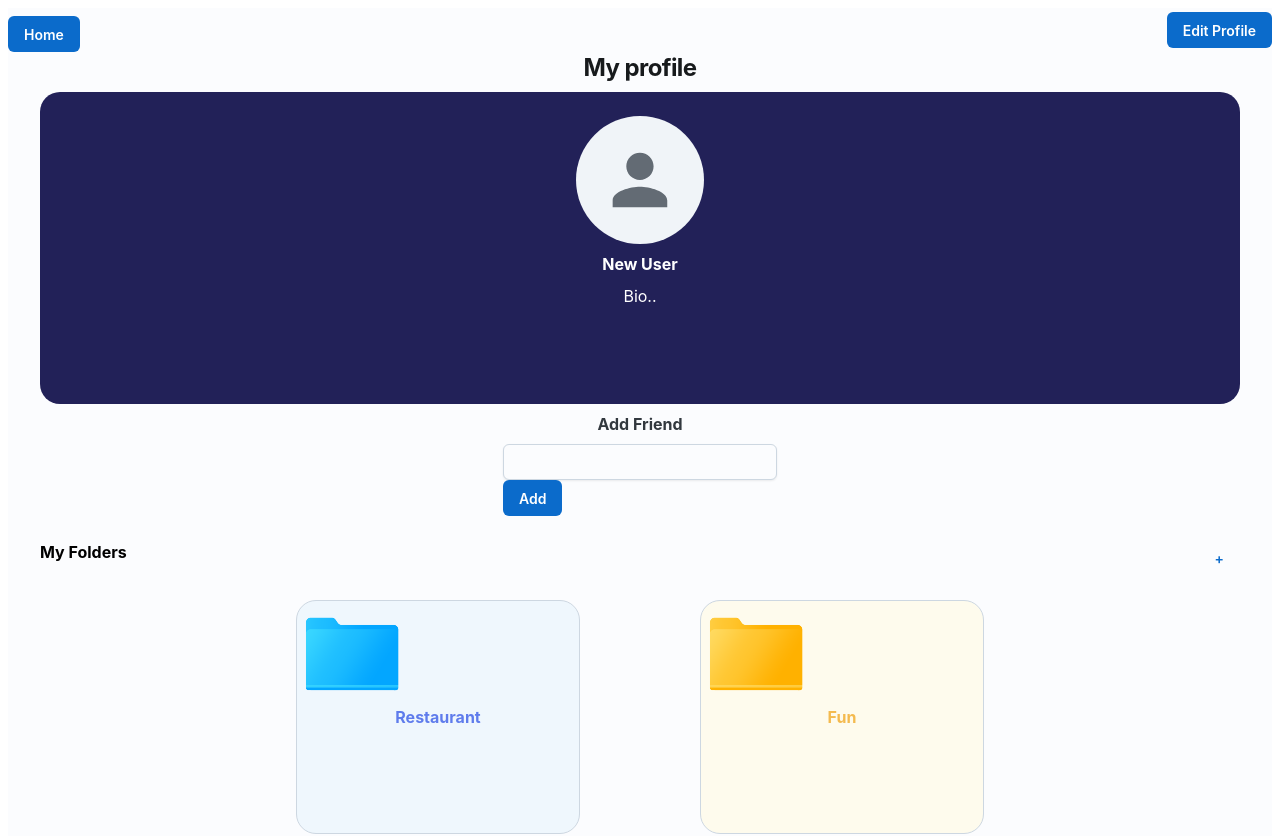
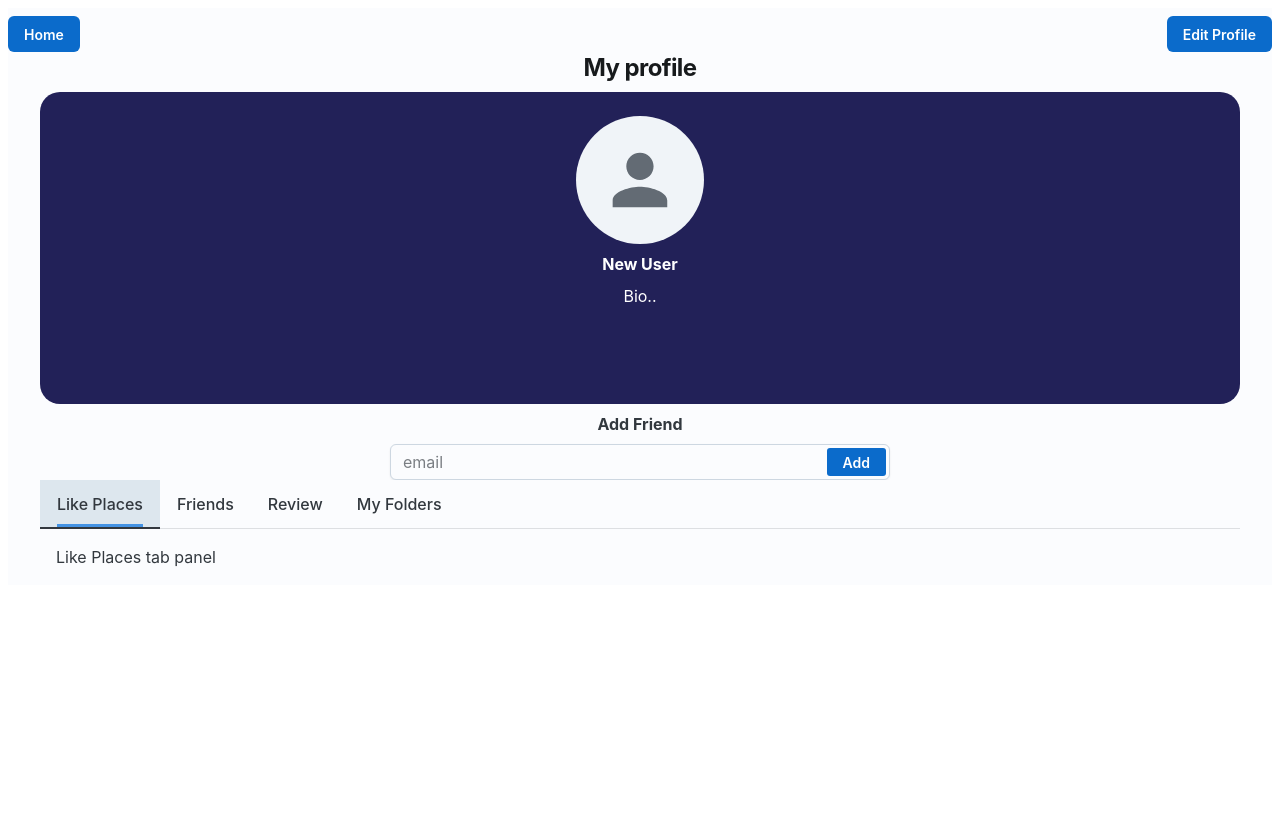
Before and after one commit to CSE115-project/nextjs-ff, a Next.js app: page /profile in a window 1280 px wide. Shown: the top 836 px of the page. After the commit the page ends 800 px from the top, so only its background shows below. Built offline with nearby package versions, Linux system fonts and the light colour scheme; no server answers.

Commit message:
edititng tabs

```diff
--- a/pages/profile.js
+++ b/pages/profile.js
@@ -7,16 +7,27 @@ import Typography from "@mui/joy/Typography";
 import { useRouter } from "next/router";
 import { useEffect, useState } from "react";
 import { firebase } from "../firebase";
-import { getDoc, getFirestore, doc, collection, query, where, getDocs, updateDoc, arrayUnion } from "firebase/firestore";
+import {
+  getDoc,
+  getFirestore,
+  doc,
+  collection,
+  query,
+  where,
+  getDocs,
+  updateDoc,
+  arrayUnion,
+} from "firebase/firestore";
 import Card from "@mui/joy/Card";
 import CardCover from "@mui/joy/CardCover";
 import CardContent from "@mui/joy/CardContent";
 import Image from "next/image";
 import FormControl from "@mui/joy/FormControl";
-import FormLabel from "@mui/joy/FormLabel";
 import Input from "@mui/joy/Input";
-
-
+import Tabs from '@mui/joy/Tabs';
+import TabList from '@mui/joy/TabList';
+import Tab, { tabClasses } from '@mui/joy/Tab';
+import TabPanel from '@mui/joy/TabPanel';
 
 /*
 const userObj = {
@@ -38,25 +49,28 @@ export default function Profile({ user }) {
 
   // initialize all fields and their according set methods
   const handleHome = (event) => {
-    event.preventDefault();
+    if (event.cancelable) event.preventDefault();
     router.push("/");
   };
 
   const handleEditProfile = (event) => {
-    event.preventDefault();
+    if (event.cancelable) event.preventDefault();
     router.push("/edit-profile");
   };
 
   // Adding search friends functionality ----------------------------------------------------------
 
   // Handle search query input and button click
-  const [searchQuery, setSearchQuery] = useState('');
+  const [searchQuery, setSearchQuery] = useState("");
   const [matchingUsers, setMatchingUsers] = useState([]);
 
   const searchFriends = async () => {
     const db = getFirestore();
-    const usersCollectionRef = collection(db, 'users');
-    const searchQueryRef = query(usersCollectionRef, where('email', '==', searchQuery));
+    const usersCollectionRef = collection(db, "users");
+    const searchQueryRef = query(
+      usersCollectionRef,
+      where("email", "==", searchQuery)
+    );
     const snapshot = await getDocs(searchQueryRef);
     const matchingUsersData = snapshot.docs.map((doc) => doc.data());
     setMatchingUsers(matchingUsersData);
@@ -65,18 +79,21 @@ export default function Profile({ user }) {
   };
 
   const handleAddFriend = async (event) => {
-    event.preventDefault();
+    if (event.cancelable) event.preventDefault();
     const db = getFirestore();
-    const usersCollectionRef = collection(db, 'users');
-    const searchQueryRef = query(usersCollectionRef, where('email', '==', searchQuery));
+    const usersCollectionRef = collection(db, "users");
+    const searchQueryRef = query(
+      usersCollectionRef,
+      where("email", "==", searchQuery)
+    );
     const snapshot = await getDocs(searchQueryRef);
     const matchingUsersData = snapshot.docs.map((doc) => doc.data());
     setMatchingUsers(matchingUsersData);
     console.log("matching user", matchingUsers);
 
     if (matchingUsers.length >= 1) {
-      const currentUserRef = doc(db, 'users', user.uid);
-      const friendUserRef = doc(db, 'users', matchingUsers[0].uid);
+      const currentUserRef = doc(db, "users", user.uid);
+      const friendUserRef = doc(db, "users", matchingUsers[0].uid);
 
       await updateDoc(currentUserRef, {
         friends: arrayUnion(matchingUsers[0].uid),
@@ -94,8 +111,12 @@ export default function Profile({ user }) {
     searchFriends();
   };
 
+  // Adding search friends functionality ----------------------------------------------------------
 
-  // Adding search friends functionality ----------------------------------------------------------
+  const handleFriendProfile = (event) => {
+    if (event.cancelable) event.preventDefault();
+    router.push("/friends-profile");
+  };
 
   // function to retrieve the user's data from the database
   useEffect(() => {
@@ -107,7 +128,6 @@ export default function Profile({ user }) {
         if (docRes.exists()) {
           const data = docRes.data();
           setUserData(data);
-          setProfileImageUrl(data.image || "");
         } else {
           console.error("User Not Found");
         }
@@ -137,10 +157,12 @@ export default function Profile({ user }) {
               Home
             </Button>
 
+            <div style={{ display: "flex", marginLeft: "auto" }}>
               {/* Edit Profile Button */}
-            <Button onClick={handleEditProfile} sx={{ marginLeft: "auto" }}>
+              <Button onClick={handleEditProfile} sx={{ mt: 1 }}>
                 Edit Profile
               </Button>
+            </div>
           </Stack>
 
           <Sheet
@@ -196,7 +218,7 @@ export default function Profile({ user }) {
               Add Friend
             </Typography>
 
-            {/* stack for input and button in same line */}
+            {/* stack for formatting purposes */}
             <Stack
               direction="row"
               alignItems="center"
@@ -205,29 +227,75 @@ export default function Profile({ user }) {
               sx={{ flexWrap: "wrap" }}
             >
               {/* Form for inputting friend's email */}
-              {/* <FormControl sx={{ display: { xs: "contents", sm: "flex" } }}>
+              <form
+                onSubmit={handleAddFriend}
+                sx={{ display: { xs: "contents", sm: "flex" } }}
+              >
                 <Input
                   type="email"
                   placeholder="email"
-                  defaultValue=""
                   sx={{ width: 500 }}
-                  // Add add friend functionality
+                  value={searchQuery}
+                  onChange={(e) => setSearchQuery(e.target.value)}
                   // Button to add a friend
-                  endDecorator={<Button>Add</Button>}
+                  endDecorator={
+                    <Button type="submit">
+                      Add
+                    </Button>
+                  }
                 />
-              </FormControl> */}
-
-              <form
-                onSubmit={handleAddFriend}
-              >
-                <Input type="text" value={searchQuery} onChange={(e) => setSearchQuery(e.target.value)} />
-                <Button type="submit">Add</Button>
               </form>
 
               {/* Render the matching users */}
-
             </Stack>
 
+            <Tabs aria-label="tabs" defaultValue={0}>
+              <TabList
+                variant="plain"
+                sx={{
+                  '--List-padding': '0px',
+                  '--List-radius': '0px',
+                  '--ListItem-minHeight': '48px',
+                  [`& .${tabClasses.root}`]: {
+                    boxShadow: 'none',
+                    fontWeight: 'md',
+                    [`&.${tabClasses.selected}::before`]: {
+                      content: '""',
+                      display: 'block',
+                      position: 'absolute',
+                      left: 'var(--ListItem-paddingLeft)', // change to `0` to stretch to the edge.
+                      right: 'var(--ListItem-paddingRight)', // change to `0` to stretch to the edge.
+                      bottom: 0,
+                      height: 3,
+                      bgcolor: 'primary.400',
+                    },
+                  },
+                }}
+              >
+                <Tab>Like Places</Tab>
+                <Tab>Friends</Tab>
+                <Tab>Review</Tab>
+                <Tab>My Folders</Tab>
+              </TabList>
+
+              {/* TabPanel for User's like places */}
+              <TabPanel value={0} sx={{ p: 2 }}>
+                Like Places tab panel
+              </TabPanel>
+
+              {/* TabPanel for User's friends list */}
+              <TabPanel value={1} sx={{ p: 2 }}>
+                Friends tab panel
+              </TabPanel>
+
+              {/* TabPanel for User's past review */}
+              <TabPanel value={2} sx={{ p: 2 }}>
+                Review tab panel
+              </TabPanel>
+
+
+              {/* TabPanel for My Folders */}
+              <TabPanel value={3} sx={{ p: 2 }}>
                 <Box
                   sx={{
                     pt: 3,
@@ -246,7 +314,6 @@ export default function Profile({ user }) {
                 </Box>
 
                 {/* Liked Place (need to route to list of places) */}
-
                 {/* Stack to create rows */}
                 <Stack
                   direction="row"
@@ -273,13 +340,11 @@ export default function Profile({ user }) {
                       }}
                     >
                       <CardCover>
-                    {/* Add rest of Card */}
                         <Typography textColor="#5F7CEC" component="h1">
                           Restaurant
                         </Typography>
                       </CardCover>
                       <CardContent>
-                    {/* Add rest of Card */}
                         <Image
                           src="/images/blue_folder.png"
                           alt="Blue folder image"
@@ -293,7 +358,6 @@ export default function Profile({ user }) {
                             // height: "auto", // Maintain the aspect ratio of the image
                           }}
                         />
-                    {/* <Typography textColor="#5F7CEC">Test2</Typography> */}
                       </CardContent>
 
                       {/* Bottom Left Card */}
@@ -307,13 +371,11 @@ export default function Profile({ user }) {
                       }}
                     >
                       <CardCover>
-                    {/* Add rest of card */}
                         <Typography component="h1" textColor="#E2615C">
                           Liked places
                         </Typography>
                       </CardCover>
                       <CardContent>
-                    {/* Add rest of Card */}
                         <Image
                           src="/images/red_folder.png"
                           alt="Red folder image"
@@ -402,6 +464,8 @@ export default function Profile({ user }) {
                     </Card>
                   </Stack>
                 </Stack>
+              </TabPanel>
+            </Tabs>
           </Sheet>
         </Sheet>
       </div>
```
Lines whose indentation alone changed are shown as unchanged.
